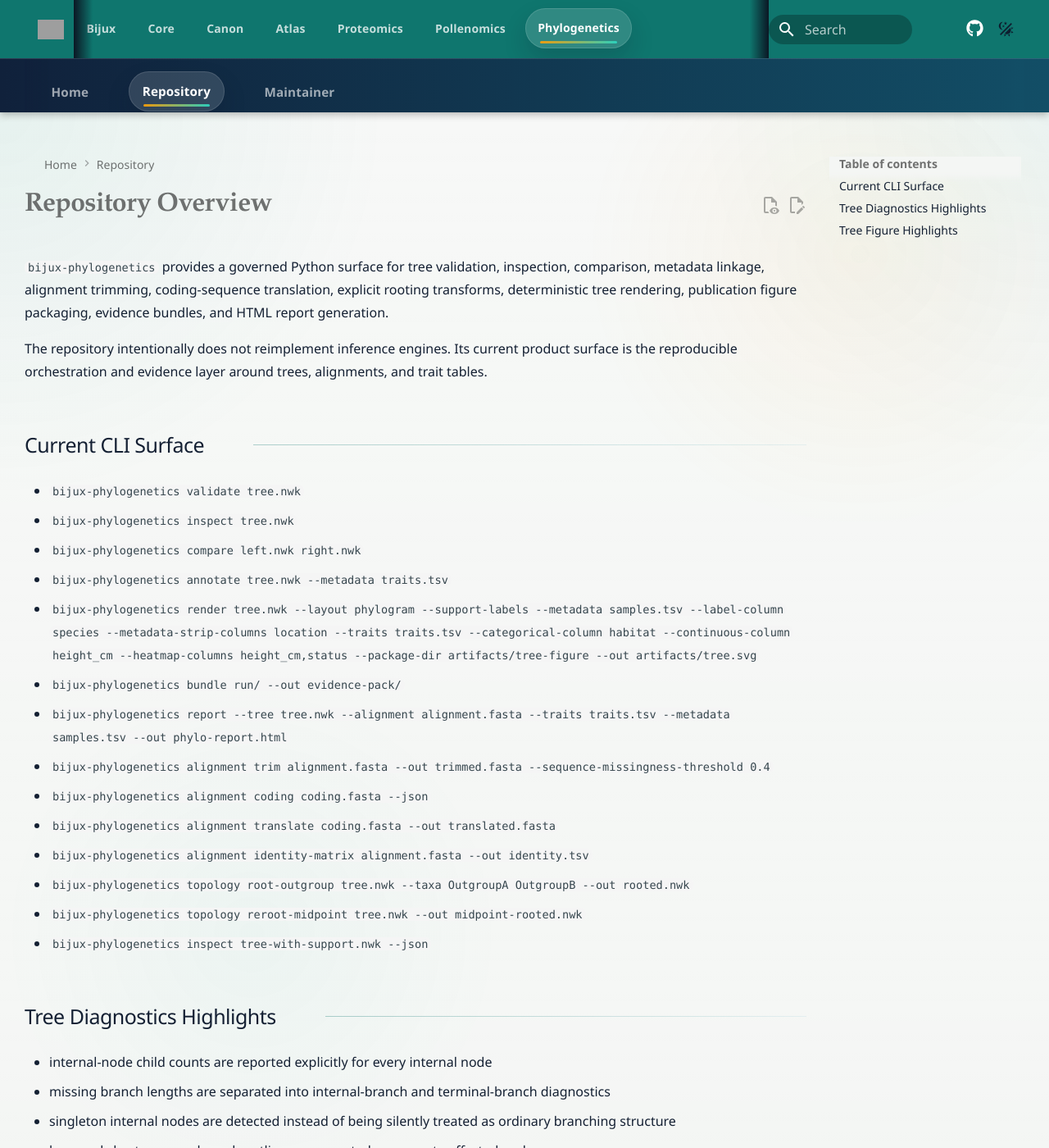
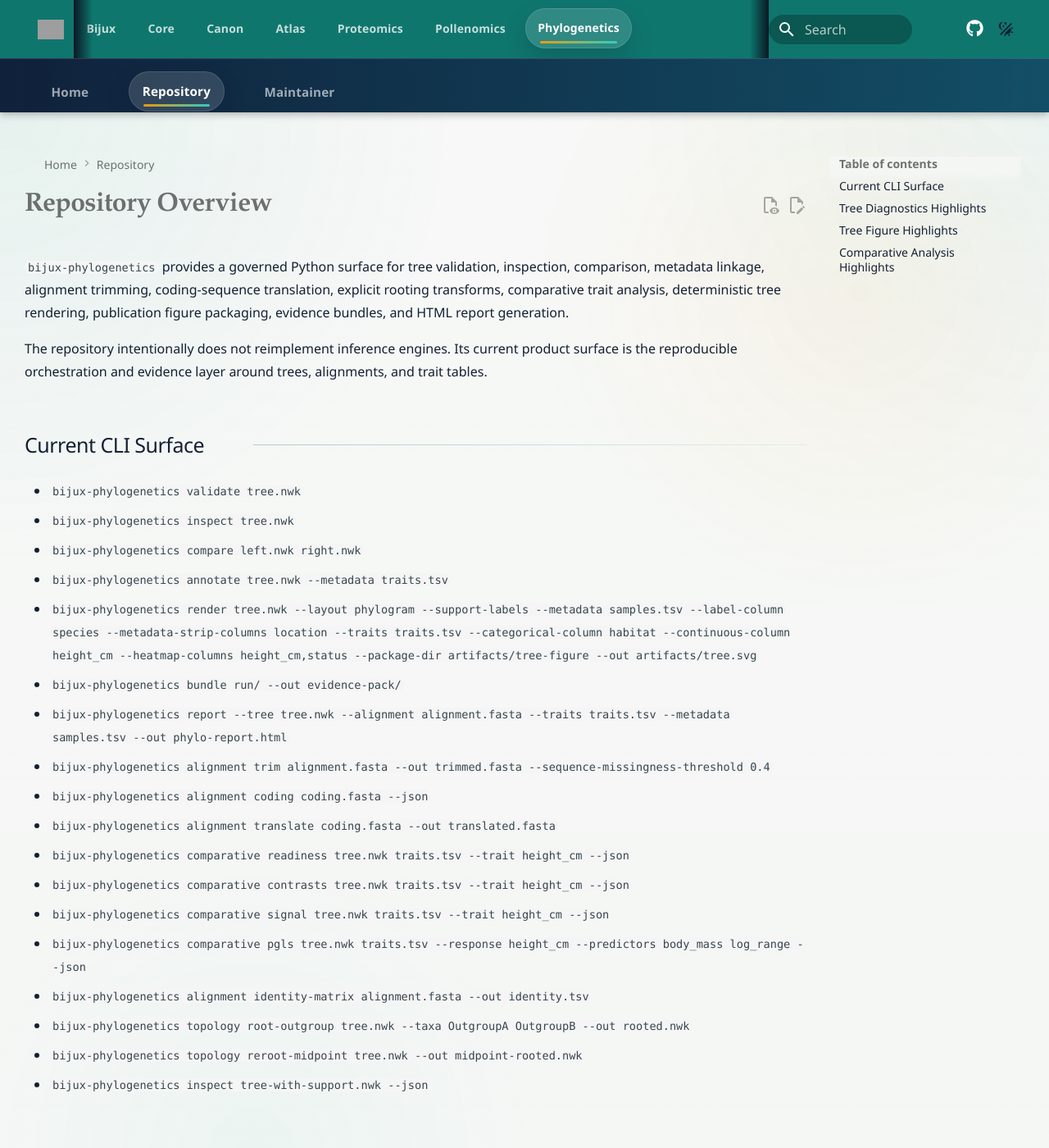
Before and after one commit to bijux/bijux-phylogenetics, an MkDocs documentation site: the page built from docs/01-bijux-phylogenetics/index.md, in a window 1280 px wide and 1400 px high. Shown: the whole window at 82% size. Built offline with MkDocs 1.6.1 and Material for MkDocs 9.7.7, drawn with Linux system fonts in a browser that asks for light colours; comment, search, counter and statistics services are not loaded; some of the changed text lies outside the part shown; grey boxes are pictures that could not be loaded.

Commit message:
docs(site): add comparative analysis overview

```diff
--- a/docs/01-bijux-phylogenetics/index.md
+++ b/docs/01-bijux-phylogenetics/index.md
@@ -11,8 +11,9 @@
 
 `bijux-phylogenetics` provides a governed Python surface for tree validation,
 inspection, comparison, metadata linkage, alignment trimming, coding-sequence
-translation, explicit rooting transforms, deterministic tree rendering,
-publication figure packaging, evidence bundles, and HTML report generation.
+translation, explicit rooting transforms, comparative trait analysis,
+deterministic tree rendering, publication figure packaging, evidence bundles,
+and HTML report generation.
 
 The repository intentionally does not reimplement inference engines. Its
 current product surface is the reproducible orchestration and evidence layer
@@ -30,6 +31,10 @@
 - `bijux-phylogenetics alignment trim alignment.fasta --out trimmed.fasta --sequence-missingness-threshold 0.4`
 - `bijux-phylogenetics alignment coding coding.fasta --json`
 - `bijux-phylogenetics alignment translate coding.fasta --out translated.fasta`
+- `bijux-phylogenetics comparative readiness tree.nwk traits.tsv --trait height_cm --json`
+- `bijux-phylogenetics comparative contrasts tree.nwk traits.tsv --trait height_cm --json`
+- `bijux-phylogenetics comparative signal tree.nwk traits.tsv --trait height_cm --json`
+- `bijux-phylogenetics comparative pgls tree.nwk traits.tsv --response height_cm --predictors body_mass log_range --json`
 - `bijux-phylogenetics alignment identity-matrix alignment.fasta --out identity.tsv`
 - `bijux-phylogenetics topology root-outgroup tree.nwk --taxa OutgroupA OutgroupB --out rooted.nwk`
 - `bijux-phylogenetics topology reroot-midpoint tree.nwk --out midpoint-rooted.nwk`
@@ -52,3 +57,10 @@
 - tip annotations can combine categorical markers, continuous bars, metadata strips, and aligned heatmap columns
 - named clades can be collapsed into figure summaries without mutating the input tree
 - figure bundles can be emitted as a reusable package containing `figure.svg`, a JSON manifest, a caption draft, and aligned tip-annotation tables
+
+## Comparative Analysis Highlights
+
+- rooted trees and numeric traits can be checked explicitly for comparative readiness before modeling
+- phylogenetic independent contrasts are available as one deterministic internal-node table per trait
+- trait signal can be summarized with Blomberg's K, Pagel's lambda, and a permutation-based significance surface
+- phylogenetic generalized least-squares accepts one or more numeric predictors and rejects categorical predictors or branch-length-incomplete trees explicitly
```
